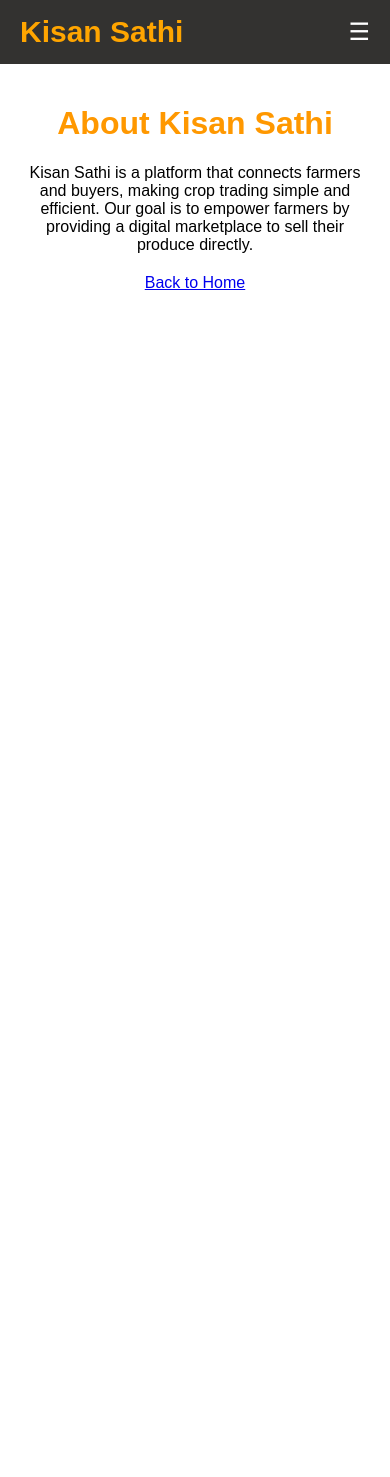
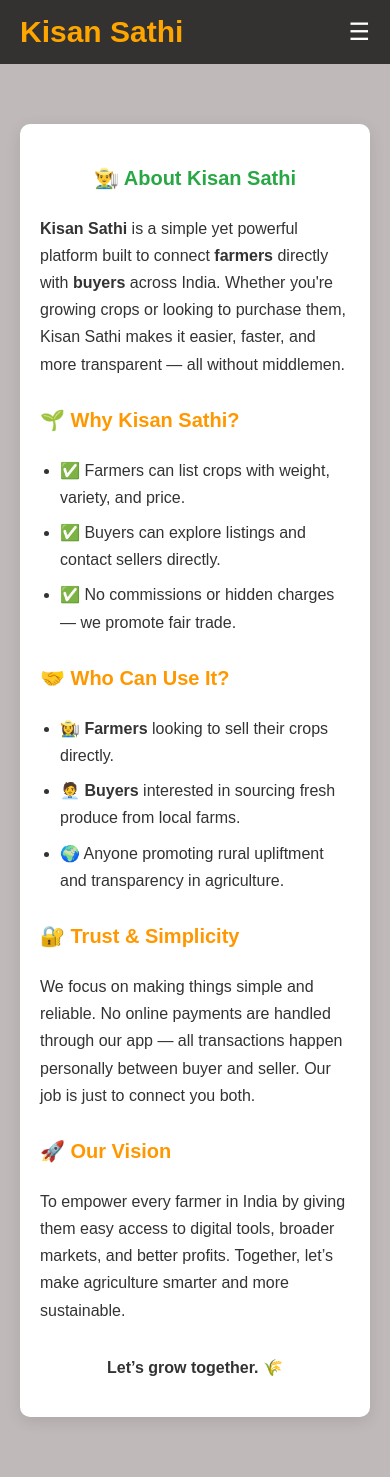
Before and after one commit to akhilrajawat/kisan__sathi, a Django app: page /about/ in a window 390 px wide. Before the commit the page ends 290 px from the top, so only its background shows below. Run offline with Django 5.2, Linux system fonts and the light colour scheme.

Commit message:
updated commit

```diff
--- a/kisan_sathi/accounts/templates/accounts/about.html
+++ b/kisan_sathi/accounts/templates/accounts/about.html
@@ -1,36 +1,82 @@
 {% extends 'base.html' %}
 
 {% block content %}
-<!DOCTYPE html>
-<html lang="en">
-<head>
-    <meta charset="UTF-8">
-    <meta name="viewport" content="width=device-width, initial-scale=1.0">
-    <title>About Us - Kisan Sathi</title>
-    <style>
-        body {
-            font-family: Arial, sans-serif;
-            text-align: center;
-            padding: 0px;
-            background-color: white
+<style>
+    .about-container {
+        max-width: 900px;
+        margin: 40px auto;
+        background-color: #ffffff;
+        padding: 30px;
+        border-radius: 10px;
+        box-shadow: 0px 4px 15px rgba(0, 0, 0, 0.1);
+        font-family: 'Arial', sans-serif;
+        line-height: 1.7;
+        color: #333;
+    }
+
+    .about-container h2 {
+        color: #28a745;
+        text-align: center;
+        margin-bottom: 20px;
+    }
+
+    .about-container h3 {
+        color: #ff9800;
+        margin-top: 25px;
+    }
+
+    .about-container ul {
+        padding-left: 20px;
+    }
+
+    .about-container ul li {
+        margin: 8px 0;
+    }
+
+    @media (max-width: 600px) {
+        .about-container {
+            padding: 20px;
         }
-        h1 {
-            color: #ff9800;
+
+        .about-container h2, .about-container h3 {
+            font-size: 20px;
         }
-        p {
-            max-width: 600px;
-            margin: 20px auto;
-        }
-    </style>
-</head>
-<body>
+    }
+</style>
 
-    <h1>About Kisan Sathi</h1>
+<div class="about-container">
+    <h2>👨‍🌾 About Kisan Sathi</h2>
     <p>
-        Kisan Sathi is a platform that connects farmers and buyers, making crop trading simple and efficient.
-        Our goal is to empower farmers by providing a digital marketplace to sell their produce directly.
+        <strong>Kisan Sathi</strong> is a simple yet powerful platform built to connect <strong>farmers</strong> directly with <strong>buyers</strong> across India. Whether you're growing crops or looking to purchase them, Kisan Sathi makes it easier, faster, and more transparent — all without middlemen.
     </p>
-    <a href="{% url 'home' %}">Back to Home</a>
-</body>
-</html>
+
+    <h3>🌱 Why Kisan Sathi?</h3>
+    <ul>
+        <li>✅ Farmers can list crops with weight, variety, and price.</li>
+        <li>✅ Buyers can explore listings and contact sellers directly.</li>
+        <li>✅ No commissions or hidden charges — we promote fair trade.</li>
+
+    </ul>
+
+    <h3>🤝 Who Can Use It?</h3>
+    <ul>
+        <li>👩‍🌾 <strong>Farmers</strong> looking to sell their crops directly.</li>
+        <li>🧑‍💼 <strong>Buyers</strong> interested in sourcing fresh produce from local farms.</li>
+        <li>🌍 Anyone promoting rural upliftment and transparency in agriculture.</li>
+    </ul>
+
+    <h3>🔐 Trust & Simplicity</h3>
+    <p>
+        We focus on making things simple and reliable. No online payments are handled through our app — all transactions happen personally between buyer and seller. Our job is just to connect you both.
+    </p>
+
+    <h3>🚀 Our Vision</h3>
+    <p>
+        To empower every farmer in India by giving them easy access to digital tools, broader markets, and better profits. Together, let’s make agriculture smarter and more sustainable.
+    </p>
+
+    <p style="text-align:center; margin-top: 30px;">
+        <strong>Let’s grow together. 🌾</strong>
+    </p>
+</div>
 {% endblock %}
--- a/kisan_sathi/accounts/templates/accounts/add_crop.html
+++ b/kisan_sathi/accounts/templates/accounts/add_crop.html
@@ -114,7 +114,7 @@
         <label for="weight">Weight (kg):</label>
         <input type="number" name="weight" required>
 
-        <label for="price">Price (₹):</label>
+        <label for="price">Price Per Kg:</label>
         <input type="number" name="price" required>
 
         <label for="contact_no">Contact No:</label>
--- a/kisan_sathi/accounts/templates/accounts/buyer_dashboard.html
+++ b/kisan_sathi/accounts/templates/accounts/buyer_dashboard.html
@@ -66,6 +66,7 @@
                 grid-template-columns: 1fr;
             }
         }
+
     </style>
 </head>
 <body>
--- a/kisan_sathi/accounts/templates/accounts/contact.html
+++ b/kisan_sathi/accounts/templates/accounts/contact.html
@@ -115,7 +115,7 @@
         <h1>Contact Us</h1>
 
         <div class="contact-info">
-            <p>Email: <strong>support@kisansathi.com</strong></p>
+            <p>Email: <strong>kisansathiofficial@gmail.com</strong></p>
             <p>Phone: <strong>+91 98765 43210</strong></p>
             <p>Address: <strong>Farmer's Market, Agri Street, India</strong></p>
         </div>
--- a/kisan_sathi/accounts/templates/accounts/register.html
+++ b/kisan_sathi/accounts/templates/accounts/register.html
@@ -25,10 +25,10 @@
             margin-bottom: 20px;
         }
         input, select {
-            width: 100%;
+            width: 95%;
             padding: 10px;
             margin: 5px 0;
-            border: 1px solid #ccc;
+            border: 2px solid #ccc;
             border-radius: 5px;
         }
         .btn {
@@ -39,6 +39,8 @@
             border: none;
             margin-top: 10px;
             cursor: pointer;
+            border-radius: 7px
+
         }
         .btn:hover {
             background: darkgreen;
--- a/kisan_sathi/accounts/urls.py
+++ b/kisan_sathi/accounts/urls.py
@@ -18,4 +18,5 @@ urlpatterns = [
 
 
 
+
 ]
```
Also changed, not shown: kisan_sathi/accounts/templates/accounts/home.html (+7 -1 lines), kisan_sathi/accounts/templates/accounts/login.html (+7 -5 lines), kisan_sathi/accounts/templates/accounts/seller_dashboard.html (+58 -16 lines), kisan_sathi/accounts/views.py (line endings or trailing spaces).
